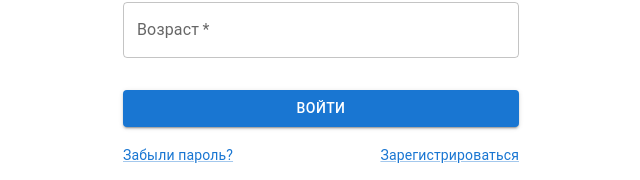
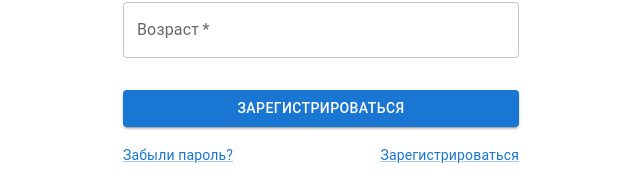
Before and after one commit to stepantishhen/hackathonStackers2022, a React (Vite) app in the folder client/: page /register in a window 1280 px wide. Shown: the part 574-754 px from the top of the page, without its empty margins (319-959 px from the left). Built offline with nearby package versions, Linux system fonts and the light colour scheme; no server answers.

Commit message:
added redirect

```diff
--- a/client/src/components/LoginForm.tsx
+++ b/client/src/components/LoginForm.tsx
@@ -12,10 +12,13 @@ import Typography from '@mui/material/Typography';
 import Container from '@mui/material/Container';
 import { createTheme, ThemeProvider } from '@mui/material/styles';
 import { saveToken } from '../api';
+import { useNavigate } from 'react-router-dom';
 
 const theme = createTheme();
 
 export default function LoginForm() {
+	const navigate = useNavigate();
+
 	const handleSubmit = async (event: any) => {
 		event.preventDefault();
 		const data = new FormData(event.currentTarget);
@@ -31,6 +34,7 @@ export default function LoginForm() {
 			password: data.get('password'),
 		});
 		saveToken(response.data.data.accessToken);
+		navigate('/');
 	};
 
 	return (
--- a/client/src/components/RegistrationForm.tsx
+++ b/client/src/components/RegistrationForm.tsx
@@ -16,11 +16,12 @@ import { createTheme, ThemeProvider } from '@mui/material/styles';
 import { apiInstance } from '../api/api';
 import { FormControl, InputLabel, Select } from '@mui/material';
 import { saveToken } from '../api';
+import { useNavigate } from 'react-router-dom';
 
 const theme = createTheme();
 
 export default function RegistrationForm() {
-	const [age, setAge] = useState(0);
+	const navigate = useNavigate();
 
 	const handleSubmit = async (event: any) => {
 		event.preventDefault();
@@ -47,6 +48,7 @@ export default function RegistrationForm() {
 			patronymic: data.get('patronymic'),
 		});
 	};
+	navigate('/');
 
 	return (
 		<ThemeProvider theme={theme}>
@@ -124,7 +126,7 @@ export default function RegistrationForm() {
 						/>
 
 						<Button type="submit" fullWidth variant="contained" sx={{ mt: 3, mb: 2 }}>
-							Войти
+							Зарегистрироваться
 						</Button>
 						<Grid container>
 							<Grid item xs>
```
